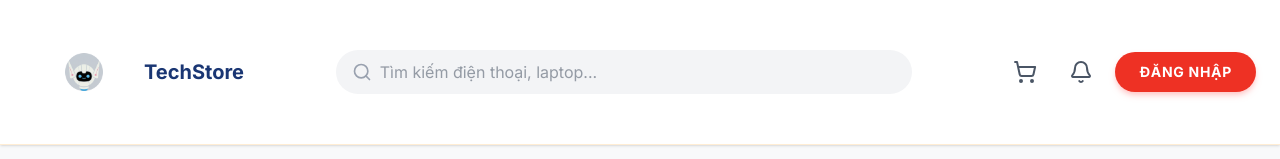
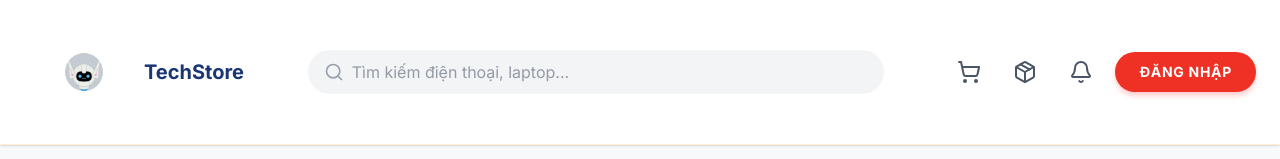
Before and after one commit to hoangyennewit/Techmart-multi-branch-ecommerce, a React app in the folder frontend/: page / in a window 1280 px wide. Shown: the top 159 px of the page. Built offline with nearby package versions, Linux system fonts and the light colour scheme; the HTML template or start-up script is replaced by a standard one.

Commit message:
thêm icon lịch sử đơn hàng

```diff
--- a/frontend/src/components/Header.tsx
+++ b/frontend/src/components/Header.tsx
@@ -74,6 +74,15 @@ export const Header = () => {
                                     {cartCount > 99 ? "99+" : cartCount}
                                 </span>
                             )}
+                        </button>
+
+                        {/* Order */}
+                        <button
+                            onClick={() => navigate("/orders")}
+                            className="hidden sm:flex p-2.5 rounded-full hover:bg-orange-50 transition-colors group"
+                            title="Đơn hàng của tôi"
+                        >
+                            <Package className="w-6 h-6 text-gray-600 group-hover:text-orange-500 transition-colors" />
                         </button>
 
                         {/* Bell — hidden on xs */}
```
